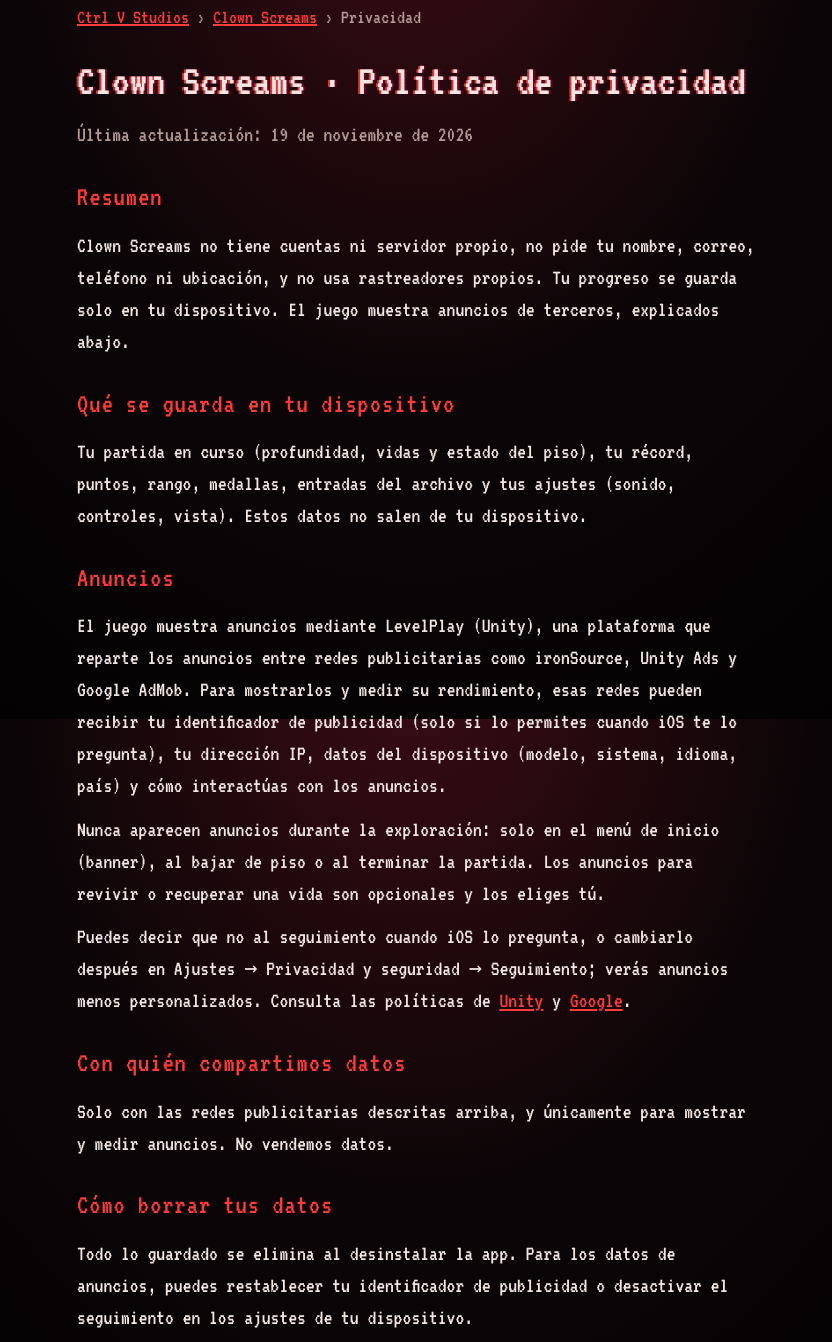
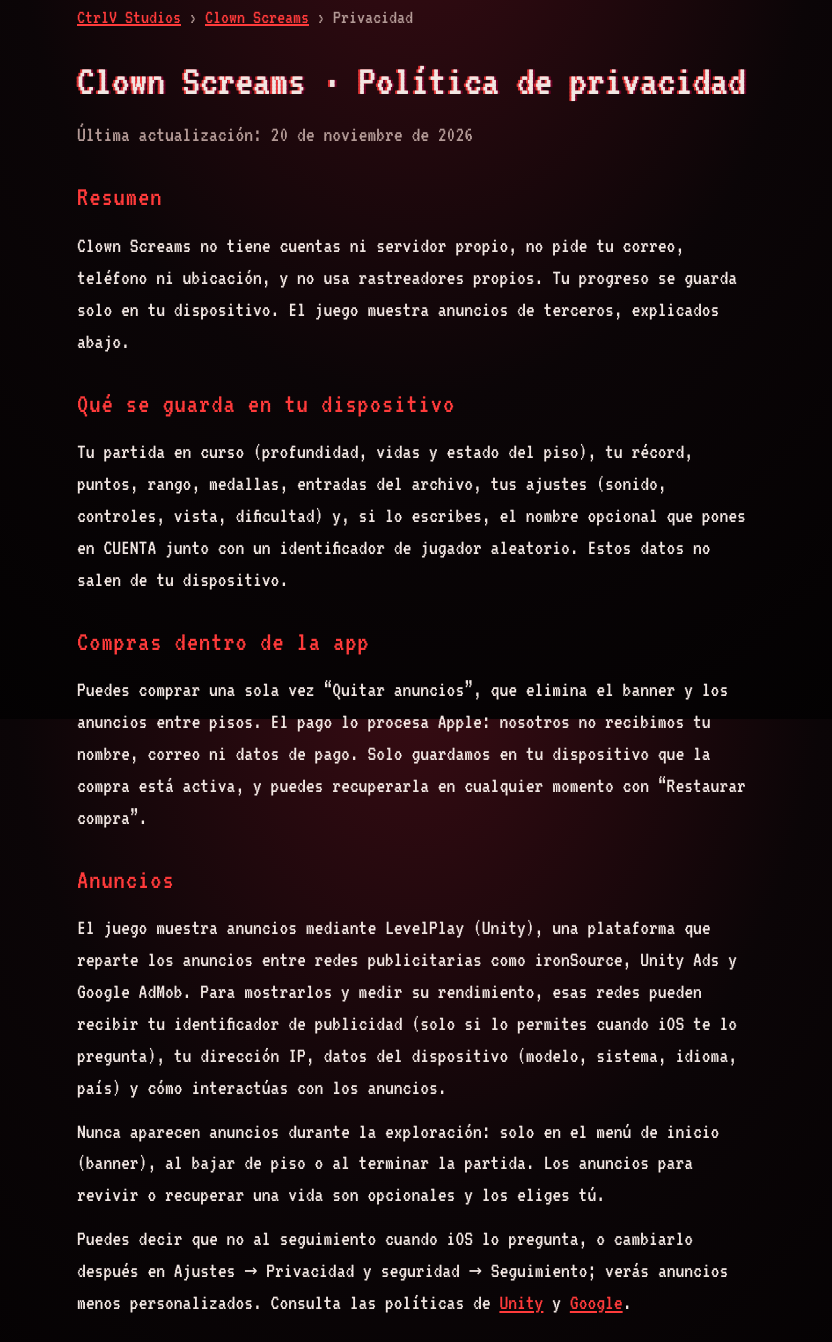
Before and after one commit to AlexisLfx/ctrlvstudios-site, a plain HTML site: page clownscreams/privacidad/index.html in a window 1280 px wide. Shown: the part 81-1423 px from the top of the page, without its empty margins (223-1055 px from the left). Drawn offline with Linux system fonts and the light colour scheme.

Commit message:
Clown Screams: compra para quitar anuncios, borrar cuenta, dificultades y marca CtrlV Studios
Co-Authored-By: Claude Opus 5.5 <noreply@anthropic.com>

```diff
--- a/clownscreams/privacidad/index.html
+++ b/clownscreams/privacidad/index.html
@@ -5,15 +5,18 @@
 <link rel="icon" href="/clownscreams/icon.png"><link rel="apple-touch-icon" href="/clownscreams/icon.png"><link rel="stylesheet" href="/style.css">
 <link rel="preload" href="/fonts/VT323-Regular.ttf" as="font" type="font/ttf" crossorigin></head>
 <body class="cs">
-<header class="top"><div class="wrap"><a class="brand" href="/">CTRL <b>V</b> STUDIOS</a><nav><a href="/clownscreams/">Clown Screams</a><a href="mailto:ctrlvstudios.support@gmail.com">Contacto</a></nav></div></header>
-<main class="wrap"><div class="crumbs"><a href="/">Ctrl V Studios</a> › <a href="/clownscreams/">Clown Screams</a> › Privacidad</div><div class="doc"><h1>Clown Screams · Política de privacidad</h1>
-<p class="muted">Última actualización: 19 de noviembre de 2026</p>
+<header class="top"><div class="wrap"><a class="brand" href="/">CTRL<b>V</b> STUDIOS</a><nav><a href="/clownscreams/">Clown Screams</a><a href="mailto:ctrlvstudios.support@gmail.com">Contacto</a></nav></div></header>
+<main class="wrap"><div class="crumbs"><a href="/">CtrlV Studios</a> › <a href="/clownscreams/">Clown Screams</a> › Privacidad</div><div class="doc"><h1>Clown Screams · Política de privacidad</h1>
+<p class="muted">Última actualización: 20 de noviembre de 2026</p>
 
 <h2>Resumen</h2>
-<p>Clown Screams no tiene cuentas ni servidor propio, no pide tu nombre, correo, teléfono ni ubicación, y no usa rastreadores propios. Tu progreso se guarda solo en tu dispositivo. El juego muestra anuncios de terceros, explicados abajo.</p>
+<p>Clown Screams no tiene cuentas ni servidor propio, no pide tu correo, teléfono ni ubicación, y no usa rastreadores propios. Tu progreso se guarda solo en tu dispositivo. El juego muestra anuncios de terceros, explicados abajo.</p>
 
 <h2>Qué se guarda en tu dispositivo</h2>
-<p>Tu partida en curso (profundidad, vidas y estado del piso), tu récord, puntos, rango, medallas, entradas del archivo y tus ajustes (sonido, controles, vista). Estos datos no salen de tu dispositivo.</p>
+<p>Tu partida en curso (profundidad, vidas y estado del piso), tu récord, puntos, rango, medallas, entradas del archivo, tus ajustes (sonido, controles, vista, dificultad) y, si lo escribes, el nombre opcional que pones en CUENTA junto con un identificador de jugador aleatorio. Estos datos no salen de tu dispositivo.</p>
+
+<h2>Compras dentro de la app</h2>
+<p>Puedes comprar una sola vez “Quitar anuncios”, que elimina el banner y los anuncios entre pisos. El pago lo procesa Apple: nosotros no recibimos tu nombre, correo ni datos de pago. Solo guardamos en tu dispositivo que la compra está activa, y puedes recuperarla en cualquier momento con “Restaurar compra”.</p>
 
 <h2>Anuncios</h2>
 <p>El juego muestra anuncios mediante LevelPlay (Unity), una plataforma que reparte los anuncios entre redes publicitarias como ironSource, Unity Ads y Google AdMob. Para mostrarlos y medir su rendimiento, esas redes pueden recibir tu identificador de publicidad (solo si lo permites cuando iOS te lo pregunta), tu dirección IP, datos del dispositivo (modelo, sistema, idioma, país) y cómo interactúas con los anuncios.</p>
@@ -24,12 +27,12 @@
 <p>Solo con las redes publicitarias descritas arriba, y únicamente para mostrar y medir anuncios. No vendemos datos.</p>
 
 <h2>Cómo borrar tus datos</h2>
-<p>Todo lo guardado se elimina al desinstalar la app. Para los datos de anuncios, puedes restablecer tu identificador de publicidad o desactivar el seguimiento en los ajustes de tu dispositivo.</p>
+<p>En el juego, abre CUENTA y pulsa “Borrar cuenta”: se eliminan al instante tu nombre, récord, partida, progreso y ajustes. También se borra todo al desinstalar la app. Si compraste “Quitar anuncios”, la compra sigue ligada a tu Apple ID y puedes restaurarla. Para los datos de anuncios, puedes restablecer tu identificador de publicidad o desactivar el seguimiento en los ajustes de tu dispositivo.</p>
 
 <h2>Menores</h2>
 <p>Clown Screams es un juego de terror con sustos repentinos y no está dirigido a menores de 12 años. No recopilamos a sabiendas datos de menores.</p>
 
 <h2>Cambios y contacto</h2>
-<p>Si esta política cambia, actualizaremos la fecha de arriba. Contacto: <a href="mailto:ctrlvstudios.support@gmail.com">ctrlvstudios.support@gmail.com</a>. Responsable: Ctrl V Studios.</p>
+<p>Si esta política cambia, actualizaremos la fecha de arriba. Contacto: <a href="mailto:ctrlvstudios.support@gmail.com">ctrlvstudios.support@gmail.com</a>. Responsable: CtrlV Studios.</p>
 </div></main>
-<footer><div class="wrap">© 2026 Ctrl V Studios · <a href="/clownscreams/privacidad/">Privacidad</a> · <a href="mailto:ctrlvstudios.support@gmail.com">ctrlvstudios.support@gmail.com</a></div></footer></body></html>
+<footer><div class="wrap">© 2026 CtrlV Studios · <a href="/clownscreams/privacidad/">Privacidad</a> · <a href="mailto:ctrlvstudios.support@gmail.com">ctrlvstudios.support@gmail.com</a></div></footer></body></html>
```
Also changed, not shown: clownscreams/index.html (+4 -4 lines).
